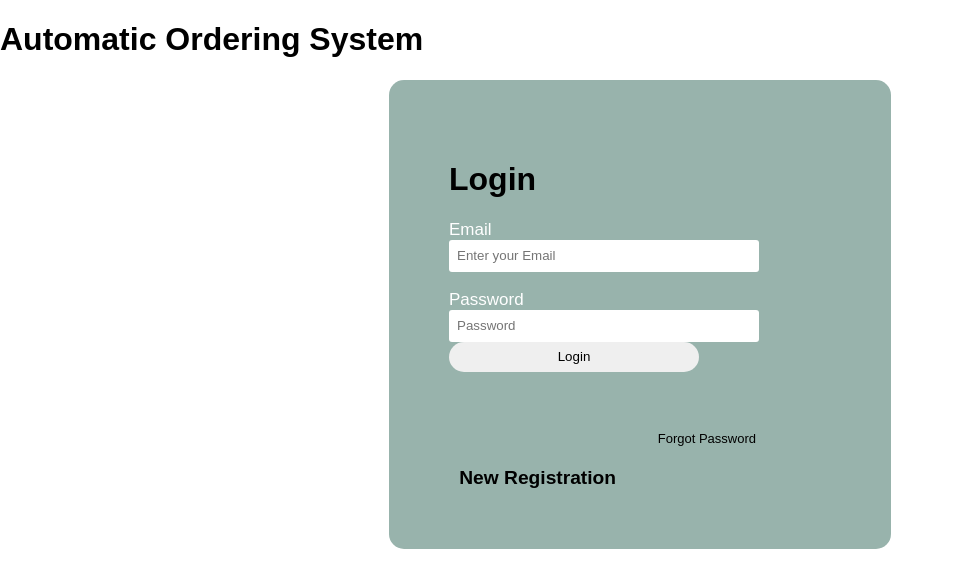
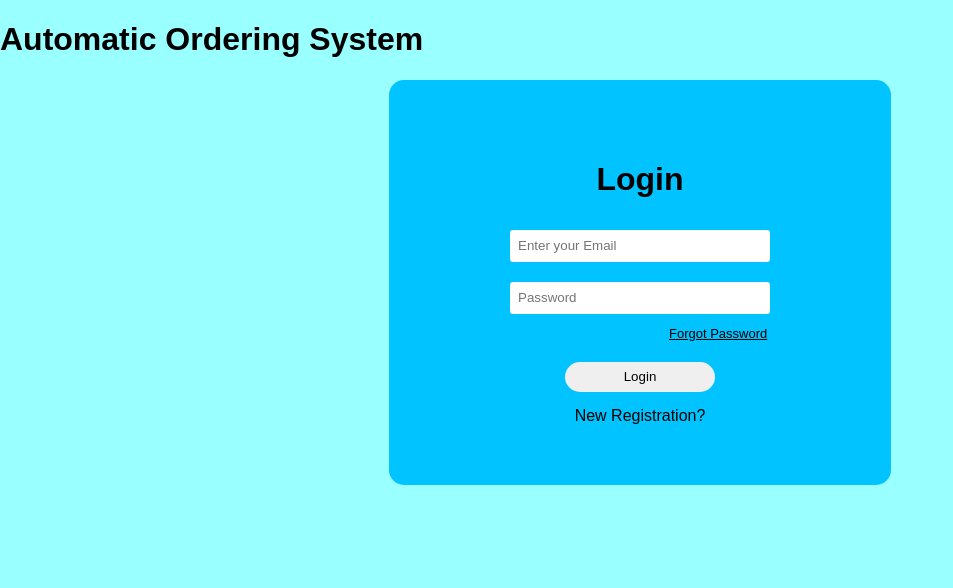
Before and after one commit to sanathkumar06/automatic_ordering_system, a Flask app: page / in a window 1280 px wide. Shown: the top 588 px of the page, without its empty margins (0-953 px from the left). Run offline with Flask 2, Linux system fonts and the light colour scheme.

Commit message:
html changes

```diff
--- a/templates/index.css
+++ b/templates/index.css
@@ -1,4 +1,4 @@
-body {
+/* body {
   margin: 0;
   padding: 0;
   background-color: rgb(255, 255, 255);
@@ -21,8 +21,8 @@ body {
   padding-right: 215px;
   padding-top: 5px;
   /* padding-bottom: 15px; */
-}
-#cre {
+
+/*#cre {
   text-align: left;
   color: #000000;
   padding-left: 50px;
@@ -65,7 +65,7 @@ label {
   border-radius: 19px;
   /* padding-left: 7px;
     padding-right: 10px; */
-  color: #000000;
+  /* color: #000000;
 }
 span {
   color: rgb(212, 212, 212);
@@ -74,4 +74,4 @@ span {
 a {
   float: right;
   background-color: #98b3ac;
-}
+} */ */
--- a/templates/index.html
+++ b/templates/index.html
@@ -5,8 +5,99 @@
     <meta http-equiv="X-UA-Compatible" content="IE=edge">
     <meta name="viewport" content="width=device-width, initial-scale=1.0">
     <title>User | index</title>
-    <link href="/templates/index.css" rel="stylesheet">
+    <!-- <link href="/templates/index.css" rel="stylesheet"> -->
 </head>
+
+<style>
+    body {
+  margin: 0;
+  padding: 0;
+  background-color: #99ffff;
+  font-family: sans-serif;
+}
+.container {
+  display: flex;
+  flex-direction: column;
+  justify-content: center;
+  align-items: center;
+  width: 382px;
+  overflow: hidden;
+  margin: auto;
+  padding: 60px;
+  background: #00c3ff;
+  border-radius: 15px;
+
+}
+
+.container-items {
+
+}
+
+#new {
+  color: #000;
+  margin: 100px;
+  text-decoration: none;
+}
+/* #cre {
+  text-align: left;
+  color: #000000;
+  padding-left: 50px;
+} */
+/* #wel {
+  text-align: start;
+  color: #000000;
+  padding: 0px;
+} */
+#forget {
+  color: #000;
+  font-size: small;
+  margin: 20px auto auto 169px;
+}
+label {
+  color: #ffffff;
+  font-size: 17px;
+}
+#email {
+  width: 250px;
+  height: 30px;
+  border: none;
+  border-radius: 3px;
+  padding-left: 8px;
+  margin: 10px;
+}
+#password {
+  width: 250px;
+  height: 30px;
+  border: none;
+  border-radius: 3px;
+  padding-left: 8px;
+  margin: 10px;
+}
+
+.login {
+    display: flex;
+}
+
+#submit {
+  width: 150px;
+  height: 30px;
+  border: #98b3ac;
+  border-radius: 19px;
+  margin: 20px auto 15px 65px;
+  color: #000000;
+}
+span {
+  color: #00c3ff;
+  font-size: 17px;
+}
+a {
+  /* float: right; */
+  background-color:#00c3ff;
+}
+
+</style>
+
+
 <body>
     <header>
         <h1>Automatic Ordering System</h1>
@@ -24,32 +115,31 @@
     </header>
     <main>
         <div class="container">
-            <h1> Login</h2>
-        <form action="/index" method = "post">
-            <label for="email">Email
-                <br>
-                <input type="email" name="name" id="email" placeholder="Enter your Email">
-            </label>
-            <br>
-            <br>
-            <label for="password">Password
-                <input type="password" name="password" id="password" placeholder="Password">
-            </label>
-            <label for="Login">
-                <button type="submit" id="submit" name = "Create Account">Login</button>
-            </label>
-        </form>
-        <br>
+            <div class= "container-items">
+                <h1> Login </h2>
+            </div>
+            <div class="container-items">
+                <form action="/index" method = "post">
+                    <div class="email">
+                        <input type="email" name="name" id="email" placeholder="Enter your Email">
+                    </div>
 
-        <br>
-        <br>
-                    <a id="for" href="/forgot_password" style="text-decoration:none;">Forgot Password</a>
-                    <br>
-            <br>
-        <a id="new" href="/create_account" style="text-decoration:none;"><b>New Registration</b></a>
+                    <div class="container-items">
+                        <input type="password" name="password" id="password" placeholder="Password">
 
-    </div>
-
+                    </div>
+                    <div class="container-items">
+                        <a id="forget" href="/forgot_password">Forgot Password</a>
+                    </div>
+                    <div class="container-items">
+                        <button type="submit" id="submit" name = "Create Account">Login</button>
+                    </div>
+                </form>
+            </div>
+            <div class="container-items">
+                <a id="new" href="/create_account">New Registration?</a>
+            </div>
+        </div>
     </main>
     <!-- <footer>
         <div class="footer">
```
Also changed, not shown: templates/create_account.css (+7 -7 lines), templates/create_account.html (+89 -0 lines), templates/forgot_password.css (deleted, +0 -56 lines), templates/forgot_password.html (+62 -0 lines).
